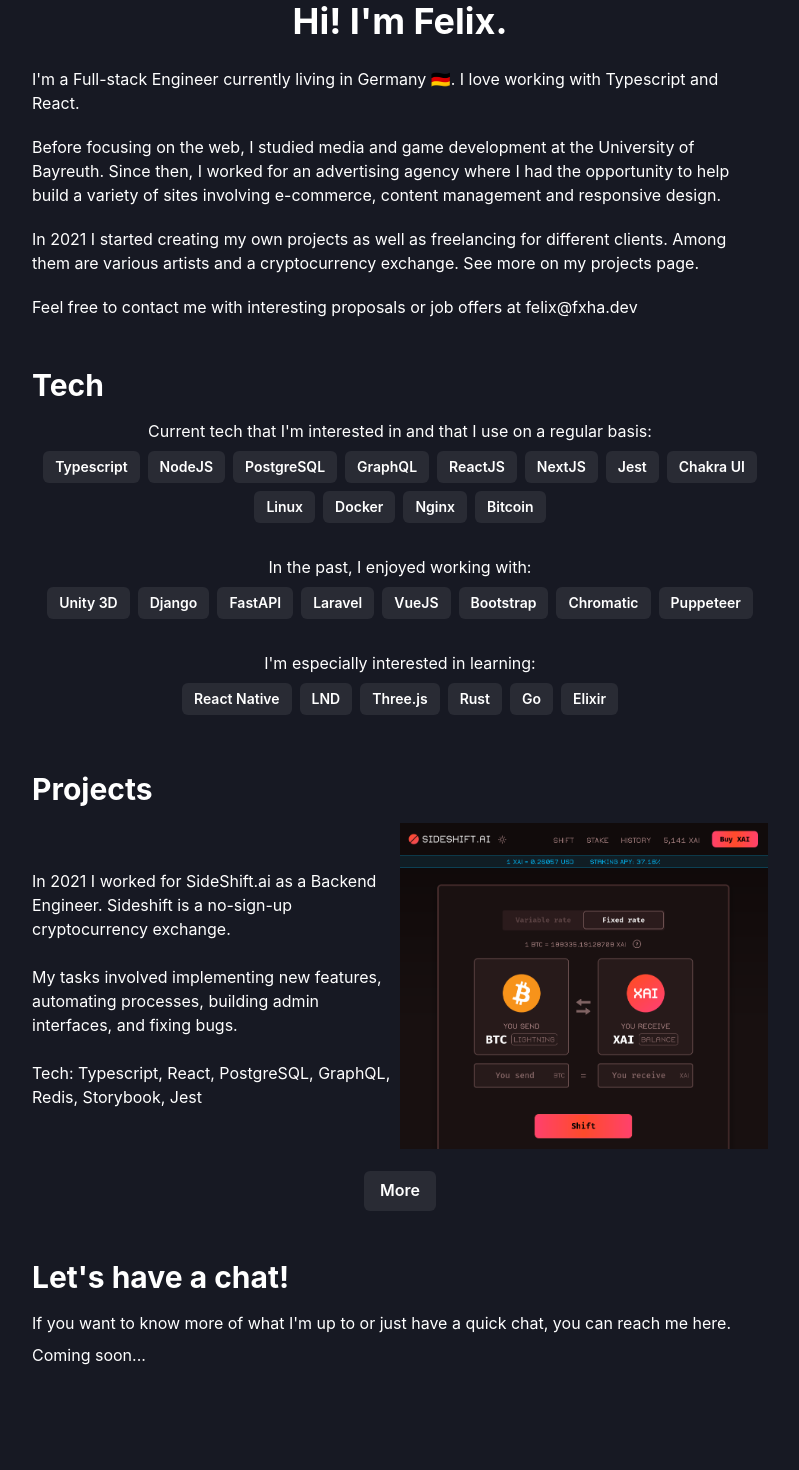
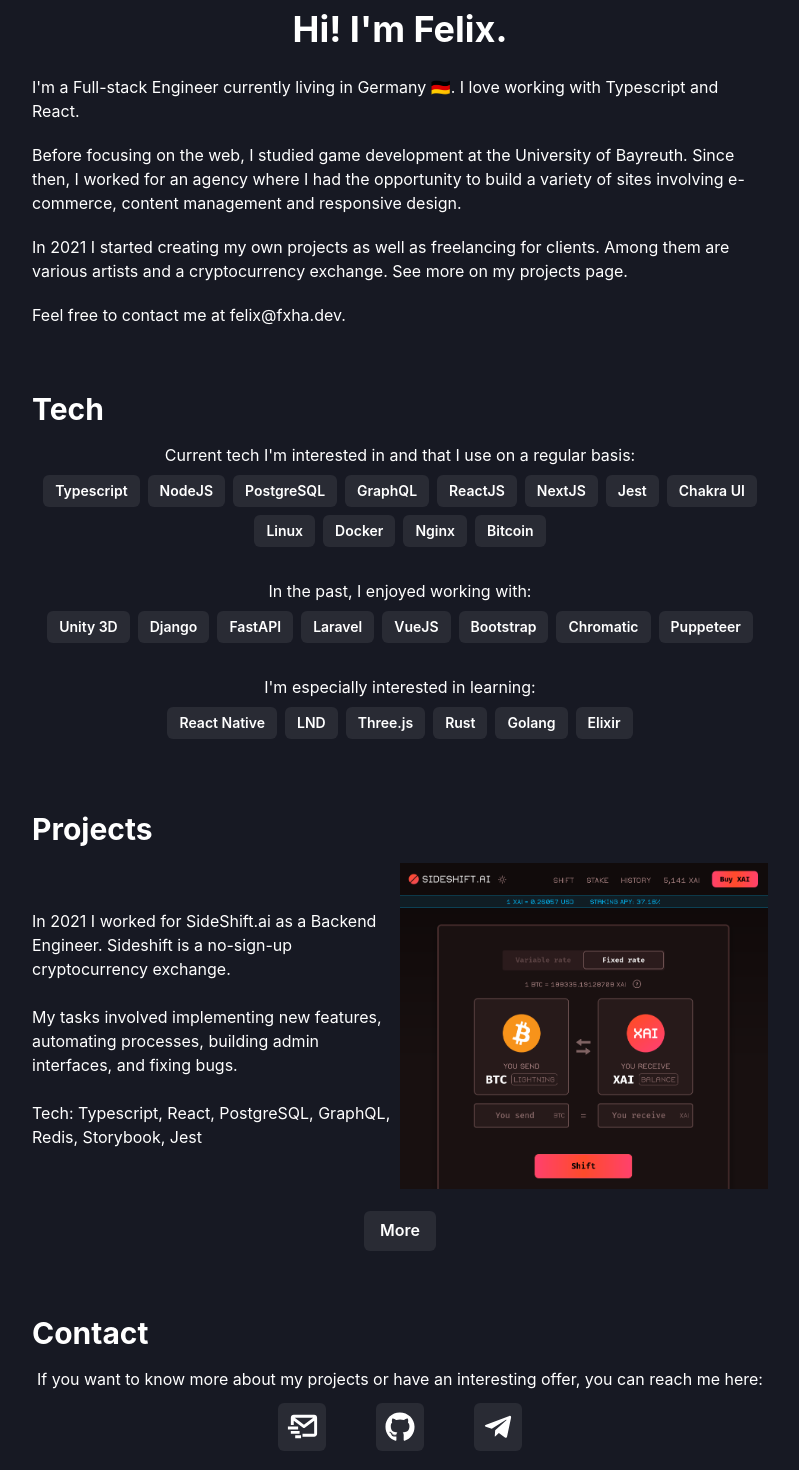
Before and after one commit to fx-ha/fxha.dev, a Next.js app: page / in a window 1280 px wide. Shown: the part 80-1550 px from the top of the page, without its empty margins (240-1039 px from the left). Before the commit the page ends 1447 px from the top, so only its background shows below. Built offline with nearby package versions, Linux system fonts and the light colour scheme.

Commit message:
feat: :sparkles: add contact icons and links (#19)

```diff
--- a/src/components/ContactPreview.tsx
+++ b/src/components/ContactPreview.tsx
@@ -1,18 +1,54 @@
-import { Heading, Text } from '@chakra-ui/react'
+import {
+  Box,
+  Flex,
+  Heading,
+  HStack,
+  IconButton,
+  Link,
+  Text,
+} from '@chakra-ui/react'
+import { FaGithub, FaTelegramPlane } from 'react-icons/fa'
+import { BiMailSend } from 'react-icons/bi'
 
 const ContactPreview = () => (
-  <section>
-    <Heading as="h2" size="lg" mt={12}>
-      Let&#39;s have a chat!
+  <Box as="section" mt={16} mb={10}>
+    <Heading as="h2" size="lg">
+      Contact
     </Heading>
 
-    <Text mt={4}>
-      If you want to know more of what I&#39;m up to or just have a quick chat,
-      you can reach me here.
+    <Text mt={4} textAlign="center">
+      If you want to know more about my projects or have an interesting offer,
+      you can reach me here:
     </Text>
 
-    <Text mt={2}>Coming soon...</Text>
-  </section>
+    <Flex mt={3} alignItems="center" justifyContent="center">
+      <HStack spacing={50}>
+        <Link href="mailto:felix@fxha.dev" isExternal>
+          <IconButton
+            size="lg"
+            icon={<BiMailSend size={35} />}
+            aria-label="send felix an email"
+          />
+        </Link>
+
+        <Link href="https://github.com/fx-ha" isExternal>
+          <IconButton
+            size="lg"
+            icon={<FaGithub size={30} />}
+            aria-label="felix on github"
+          />
+        </Link>
+
+        <Link href="https://t.me/felixha" isExternal>
+          <IconButton
+            size="lg"
+            icon={<FaTelegramPlane size={30} />}
+            aria-label="felix on telegram"
+          />
+        </Link>
+      </HStack>
+    </Flex>
+  </Box>
 )
 
 export default ContactPreview
--- a/src/components/Intro.tsx
+++ b/src/components/Intro.tsx
@@ -1,11 +1,9 @@
 import NextLink from 'next/link'
-import { Heading, Flex, Link, Text, VStack } from '@chakra-ui/react'
+import { Box, Flex, Heading, Link, Text, VStack } from '@chakra-ui/react'
 
 const Intro = () => (
-  <section>
-    <Heading textAlign="center" mt={5}>
-      Hi! I&#39;m Felix.
-    </Heading>
+  <Box as="section" mt={8}>
+    <Heading textAlign="center">Hi! I&#39;m Felix.</Heading>
 
     <Flex mt={6}>
       <VStack align="left" spacing={5}>
@@ -15,29 +13,29 @@
         </Text>
 
         <Text>
-          Before focusing on the web, I studied media and game development at
-          the University of Bayreuth. Since then, I worked for an advertising
-          agency where I had the opportunity to help build a variety of sites
-          involving e-commerce, content management and responsive design.
+          Before focusing on the web, I studied game development at the
+          University of Bayreuth. Since then, I worked for an agency where I had
+          the opportunity to build a variety of sites involving e-commerce,
+          content management and responsive design.
         </Text>
 
         <Text>
           In 2021 I started creating my own projects as well as freelancing for
-          different clients. Among them are various artists and a cryptocurrency
-          exchange. See more on my{' '}
-          <NextLink href="/projects">
+          clients. Among them are various artists and a cryptocurrency exchange.
+          See more on my{' '}
+          <NextLink href="/projects" passHref>
             <Link>projects page</Link>
           </NextLink>
           .
         </Text>
 
         <Text>
-          Feel free to contact me with interesting proposals or job offers at{' '}
-          <Link href="mailto:felix@fxha.dev">felix@fxha.dev</Link>
+          Feel free to contact me at{' '}
+          <Link href="mailto:felix@fxha.dev">felix@fxha.dev</Link>.
         </Text>
       </VStack>
     </Flex>
-  </section>
+  </Box>
 )
 
 export default Intro
--- a/src/components/ProjectsPreview.tsx
+++ b/src/components/ProjectsPreview.tsx
@@ -1,8 +1,8 @@
 import Image from 'next/image'
 import NextLink from 'next/link'
 import {
+  Box,
   Button,
-  Box,
   Heading,
   Flex,
   Link,
@@ -17,8 +17,8 @@
   const isDark = colorMode === 'dark'
 
   return (
-    <section>
-      <Heading as="h2" size="lg" mt={12}>
+    <Box as="section" mt={16}>
+      <Heading as="h2" size="lg">
         Projects
       </Heading>
 
@@ -68,10 +68,12 @@
 
       <Flex mt={4} justifyContent="center">
         <NextLink href="/projects" passHref>
-          <Button>More</Button>
+          <Link _hover={{ textDecoration: 'none' }}>
+            <Button>More</Button>
+          </Link>
         </NextLink>
       </Flex>
-    </section>
+    </Box>
   )
 }
 
--- a/src/components/Tech.tsx
+++ b/src/components/Tech.tsx
@@ -1,14 +1,14 @@
-import { Heading, Flex, Text } from '@chakra-ui/react'
+import { Box, Heading, Flex, Text } from '@chakra-ui/react'
 import { TechButton } from '.'
 
 const Tech = () => (
-  <section>
-    <Heading as="h2" size="lg" mt={12}>
+  <Box as="section" mt={16}>
+    <Heading as="h2" size="lg">
       Tech
     </Heading>
 
     <Text mt={4} textAlign="center">
-      Current tech that I&#39;m interested in and that I use on a regular basis:
+      Current tech I&#39;m interested in and that I use on a regular basis:
     </Text>
 
     <Flex mt={2} wrap="wrap" justifyContent="center">
@@ -50,10 +50,10 @@
       <TechButton text="LND" href="https://docs.lightning.engineering/" />
       <TechButton text="Three.js" href="https://threejs.org/" />
       <TechButton text="Rust" href="https://www.rust-lang.org/" />
-      <TechButton text="Go" href="https://golang.org/" />
+      <TechButton text="Golang" href="https://golang.org/" />
       <TechButton text="Elixir" href="https://elixir-lang.org/" />
     </Flex>
-  </section>
+  </Box>
 )
 
 export default Tech
```
Also changed, not shown: src/components/Navigation.tsx (+5 -3 lines).
